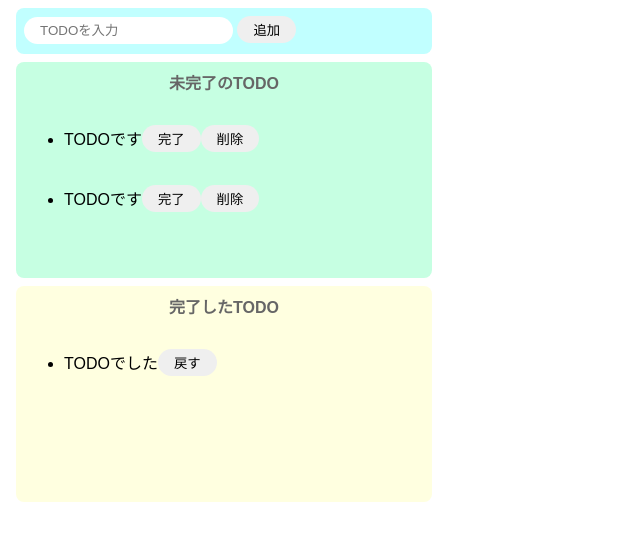
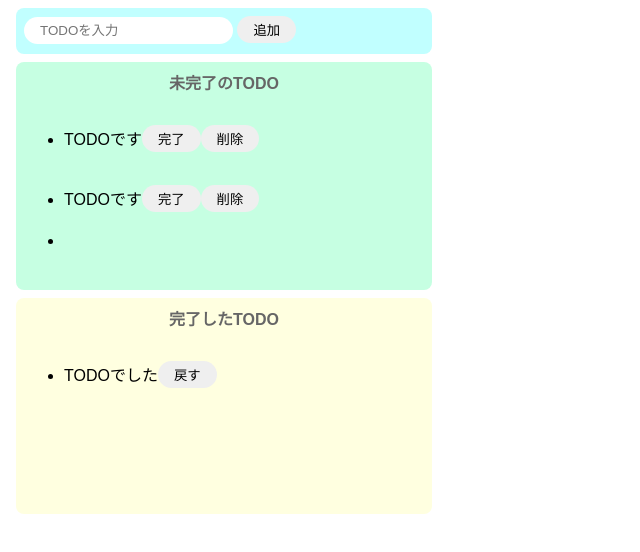
Before and after one commit to takumi3110/todo-js, a website built with Parcel: page index.html in a window 1280 px wide. Both pictures are taken after a click on the button "追加". Shown: the whole page, without its empty margins (0-640 px from the left). Built offline with nearby package versions, Linux system fonts and the light colour scheme.

Commit message:
要素を追加

```diff
--- a/index.html
+++ b/index.html
@@ -7,12 +7,12 @@
 
   <body>
     <div class="input-aria">
-      <input type="text" placeholder="TODOを入力" />
-      <button>追加</button>
+      <input id="addText" type="text" placeholder="TODOを入力" />
+      <button id="addButton">追加</button>
     </div>
     <div class="incomplete-aria">
       <p class="title">未完了のTODO</p>
-      <ul>
+      <ul id="incomplete-list">
         <li>
           <div class="list-row">
             <p>
--- a/src/index.js
+++ b/src/index.js
@@ -1 +1,30 @@
 import "./styles.css";
+
+const onClickAdd = () => {
+  // text boxを取得して初期化
+  const addText = document.querySelector("#addText");
+  const inputText = addText.value;
+  addText.value = "";
+
+  // div
+  const div = document.createElement("div");
+  div.className = "list-row";
+
+  // p
+  const p = document.createElement("p");
+  p.innerText = inputText;
+
+  // li
+  const li = document.createElement("li");
+
+  // liタグの小要素に各要素を設定
+  li.appendChild(div);
+  div.appendChild(p);
+  console.log(li);
+
+  // 未完了のリストに追加
+  document.querySelector("#incomplete-list").appendChild(li);
+};
+
+const addButton = document.querySelector("#addButton");
+addButton.addEventListener("click", () => onClickAdd());
```
